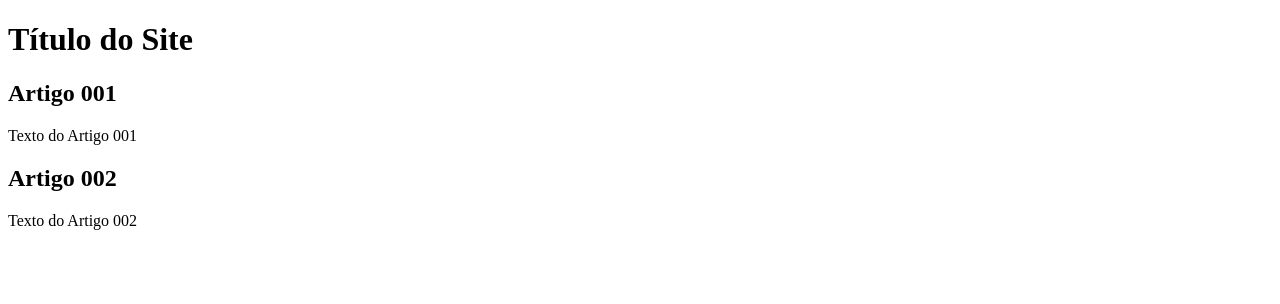
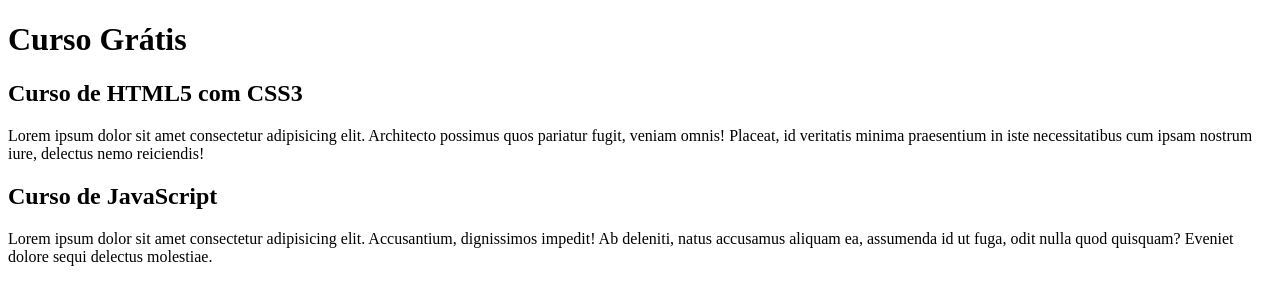
Before and after one commit to tonyakg/projeto_site, a plain HTML site: page index.html in a window 1280 px wide. Drawn offline with Linux system fonts and the light colour scheme.

Commit message:
Comecei a escrever o conteúdo.

```diff
--- a/index.html
+++ b/index.html
@@ -8,15 +8,15 @@
 <body>
   <main>
     <header>
-      <h1>Título do Site</h1>
+      <h1>Curso Grátis</h1>
     </header>
     <article>
-      <h2>Artigo 001</h2>
-      <p>Texto do Artigo 001</p>
+      <h2>Curso de HTML5 com CSS3</h2>
+      <p>Lorem ipsum dolor sit amet consectetur adipisicing elit. Architecto possimus quos pariatur fugit, veniam omnis! Placeat, id veritatis minima praesentium in iste necessitatibus cum ipsam nostrum iure, delectus nemo reiciendis!</p>
     </article>
     <article>
-      <h2>Artigo 002 </h2>
-      <p>Texto do Artigo 002</p>
+      <h2>Curso de JavaScript</h2>
+      <p>Lorem ipsum dolor sit amet consectetur adipisicing elit. Accusantium, dignissimos impedit! Ab deleniti, natus accusamus aliquam ea, assumenda id ut fuga, odit nulla quod quisquam? Eveniet dolore sequi delectus molestiae.</p>
     </article>
   </main>
 </body>
```
